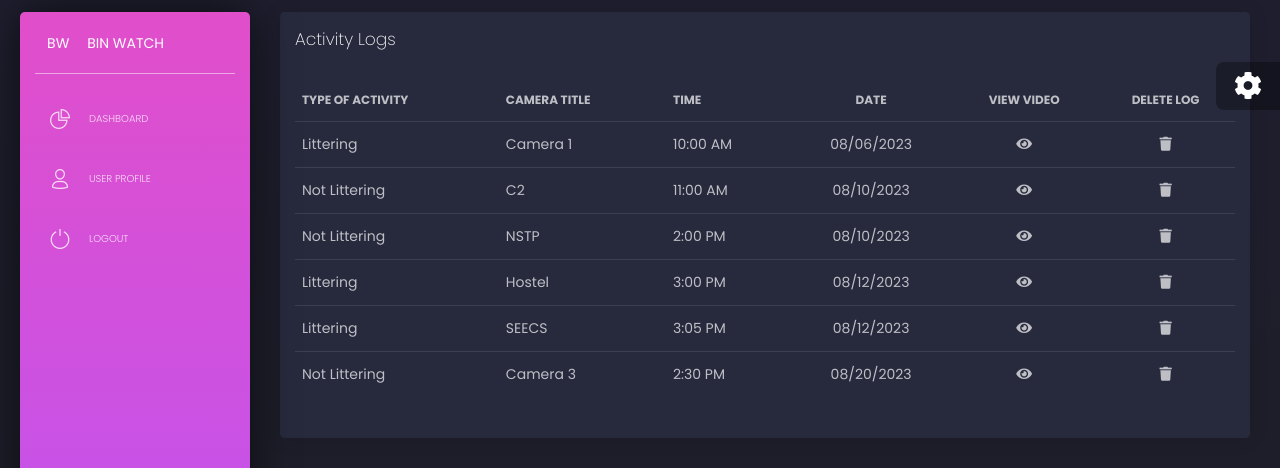
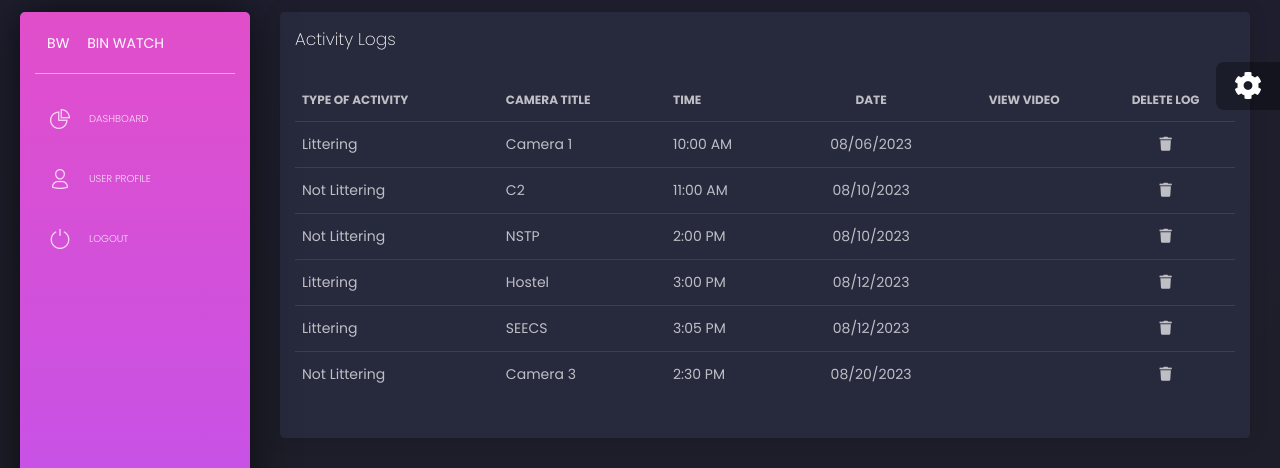
Before and after one commit to Mydah-Nasir/Bin-Watch, a Django app: page /tables.html in a window 1280 px wide. Shown: the part 68-536 px from the top of the page. Run offline with Django 3.2, Linux system fonts and the light colour scheme; a user stored in the database is signed in; tables that the repository leaves empty hold one stand-in row (values such as "Sample post"); a database or web service that is not in the repository returns one stand-in record (values such as "Sample title"); some libraries are stand-ins or nearby versions.

Commit message:
removing mp4

```diff
--- a/apps/home/views.py
+++ b/apps/home/views.py
@@ -392,7 +392,7 @@ video_url = 'http://192.168.100.203:8080/video'
 
 # Construct the path to best.pt dynamically
 weights_path = os.path.join(BASE_DIR, 'static', 'assets', 'weights', 'best.pt')
-video_path = os.path.join(BASE_DIR, 'static', 'assets', 'img', 'resulta.mp4')
+#video_path = os.path.join(BASE_DIR, 'static', 'assets', 'img', 'resulta.mp4')
 
 model = YOLO(weights_path)  #actual path to YOLO model
 
--- a/apps/templates/home/tables.html
+++ b/apps/templates/home/tables.html
@@ -54,7 +54,7 @@
                       08/06/2023
                     </td>
                     <td class="text-center">
-                      <i class="fas fa-eye video-icon" data-video-url="https://www.example.com/your-video-url.mp4"></i>
+                      <!-- <i class="fas fa-eye video-icon" data-video-url="https://www.example.com/your-video-url.mp4"></i> -->
                     </td>
                     <td class="text-center">
                       <i class="fas fa-trash delete-icon"></i>
@@ -74,7 +74,7 @@
                       08/10/2023
                     </td>
                     <td class="text-center">
-                      <i class="fas fa-eye video-icon" data-video-url="https://www.example.com/your-video-url.mp4"></i>
+                      <!-- <i class="fas fa-eye video-icon" data-video-url="https://www.example.com/your-video-url.mp4"></i> -->
                     </td>
                     <td class="text-center">
                       <i class="fas fa-trash delete-icon"></i>
@@ -94,7 +94,7 @@
                       08/10/2023
                     </td>
                     <td class="text-center">
-                      <i class="fas fa-eye video-icon" data-video-url="https://www.example.com/your-video-url.mp4"></i>
+                      <!-- <i class="fas fa-eye video-icon" data-video-url="https://www.example.com/your-video-url.mp4"></i> -->
                     </td>
                     <td class="text-center">
                       <i class="fas fa-trash delete-icon"></i>
@@ -114,7 +114,7 @@
                       08/12/2023
                     </td>
                     <td class="text-center">
-                      <i class="fas fa-eye video-icon" data-video-url="https://www.example.com/your-video-url.mp4"></i>
+                      <!-- <i class="fas fa-eye video-icon" data-video-url="https://www.example.com/your-video-url.mp4"></i> -->
                     </td>
                     <td class="text-center">
                       <i class="fas fa-trash delete-icon"></i>
@@ -134,7 +134,7 @@
                       08/12/2023
                     </td>
                     <td class="text-center">
-                      <i class="fas fa-eye video-icon" data-video-url="https://www.example.com/your-video-url.mp4"></i>
+                      <!-- <i class="fas fa-eye video-icon" data-video-url="https://www.example.com/your-video-url.mp4"></i> -->
                     </td>
                     <td class="text-center">
                       <i class="fas fa-trash delete-icon"></i>
@@ -154,7 +154,7 @@
                       08/20/2023
                     </td>
                     <td class="text-center">
-                      <i class="fas fa-eye video-icon" data-video-url="https://www.example.com/your-video-url.mp4"></i>
+                      <!-- <i class="fas fa-eye video-icon" data-video-url="https://www.example.com/your-video-url.mp4"></i> -->
                     </td>
                     <td class="text-center">
                       <i class="fas fa-trash delete-icon"></i>
```
